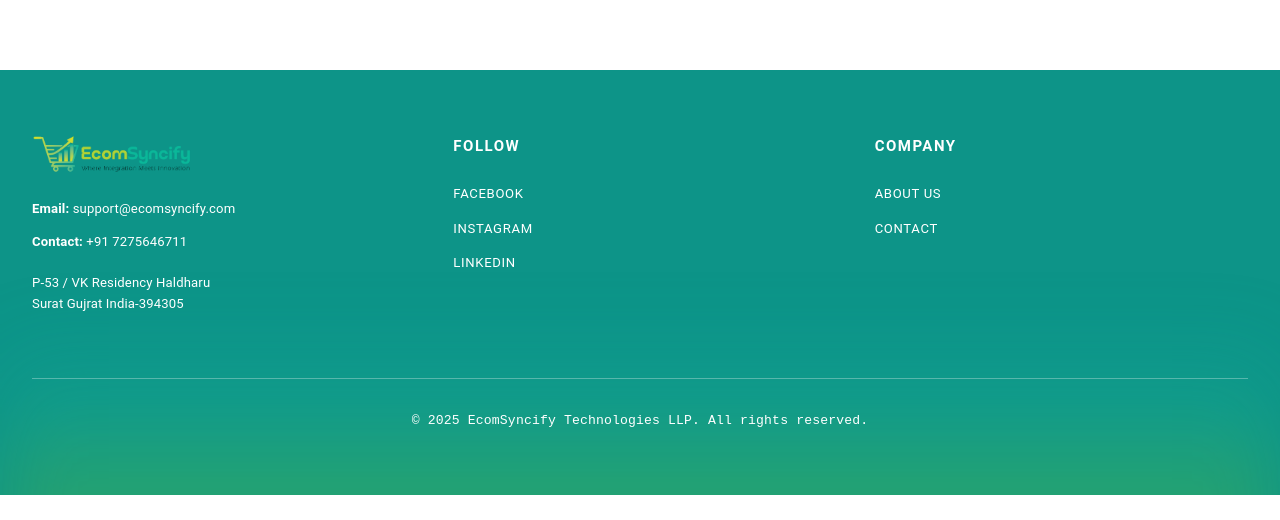
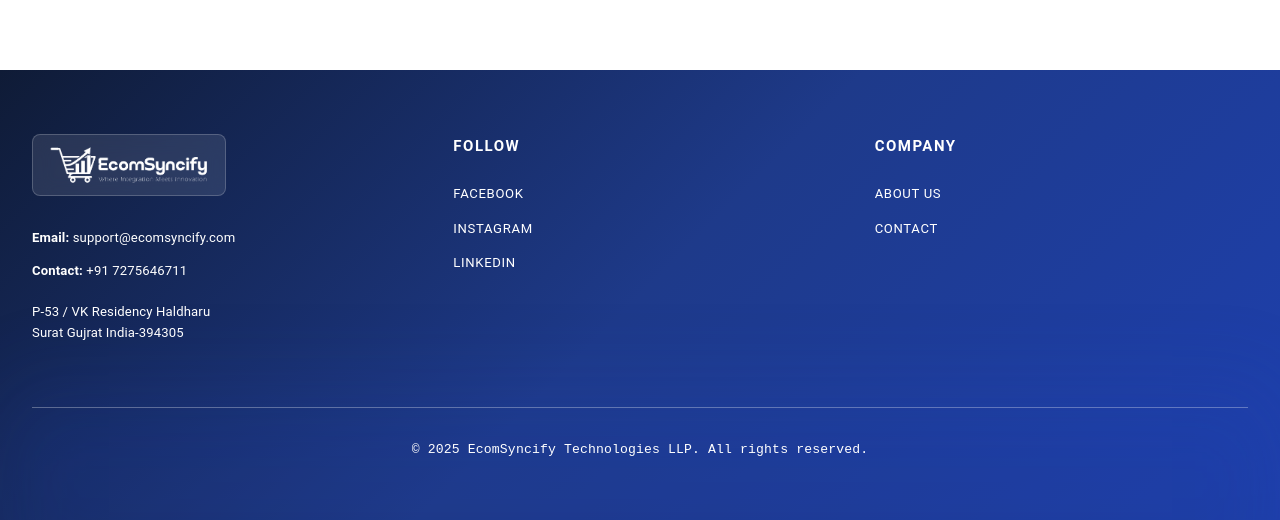
Before and after one commit to akhileshverma92/ecomsyncify-web, a React (Vite) app in the folder ecomsyncify-app/: page / in a window 1280 px wide. Shown: the part 3701-4221 px from the top of the page. Before the commit the page ends 4196 px from the top, so only its background shows below. Built offline with nearby package versions, Linux system fonts and the light colour scheme.

Commit message:
Update Footer.tsx

```diff
--- a/ecomsyncify-app/src/components/Footer/Footer.tsx
+++ b/ecomsyncify-app/src/components/Footer/Footer.tsx
@@ -18,8 +18,8 @@ function Footer() {
       component="footer"
       className="footer-glow"
       sx={{
-        background: `linear-gradient(135deg, ${themeColors.green} 0%, ${themeColors.lightGreen} 50%, ${themeColors.teal} 100%)`,
-        color: themeColors.white,
+        background: `linear-gradient(135deg, ${themeColors.footerDarkBlue} 0%, ${themeColors.primaryBlue} 50%, ${themeColors.primaryAccent} 100%)`,
+        color: themeColors.textOnDark,
         mt: 'auto',
         position: 'relative',
         overflow: 'hidden',
@@ -30,7 +30,7 @@ function Footer() {
           left: 0,
           width: '100%',
           height: '300px',
-          background: `linear-gradient(to top, rgba(34, 197, 94, 0.3) 0%, rgba(132, 204, 22, 0.35) 40%, rgba(20, 184, 166, 0.3) 70%, transparent 100%)`,
+          background: `linear-gradient(to top, ${themeColors.footerDarkBlue}40 0%, ${themeColors.primaryBlue}40 40%, ${themeColors.primaryAccent}40 70%, transparent 100%)`,
           animation: 'footerGlowRise 5s ease-in-out infinite',
           zIndex: 0,
           pointerEvents: 'none',
@@ -53,7 +53,17 @@ function Footer() {
         >
           {/* Contact Information Column */}
           <Box>
-            <Box sx={{ mb: { xs: 2, md: 3 } }}>
+            <Box
+              sx={{
+                mb: { xs: 2, md: 3 },
+                display: 'inline-block',
+                padding: { xs: '8px 12px', sm: '10px 16px' },
+                borderRadius: '8px',
+                backgroundColor: 'rgba(255, 255, 255, 0.1)',
+                backdropFilter: 'blur(10px)',
+                border: '1px solid rgba(255, 255, 255, 0.2)',
+              }}
+            >
               <img
                 src="/image-logo.png"
                 alt="EcomSyncify Logo"
@@ -61,6 +71,7 @@ function Footer() {
                   height: '40px',
                   width: 'auto',
                   maxWidth: '200px',
+                  filter: 'brightness(0) invert(1)',
                 }}
               />
             </Box>
```
